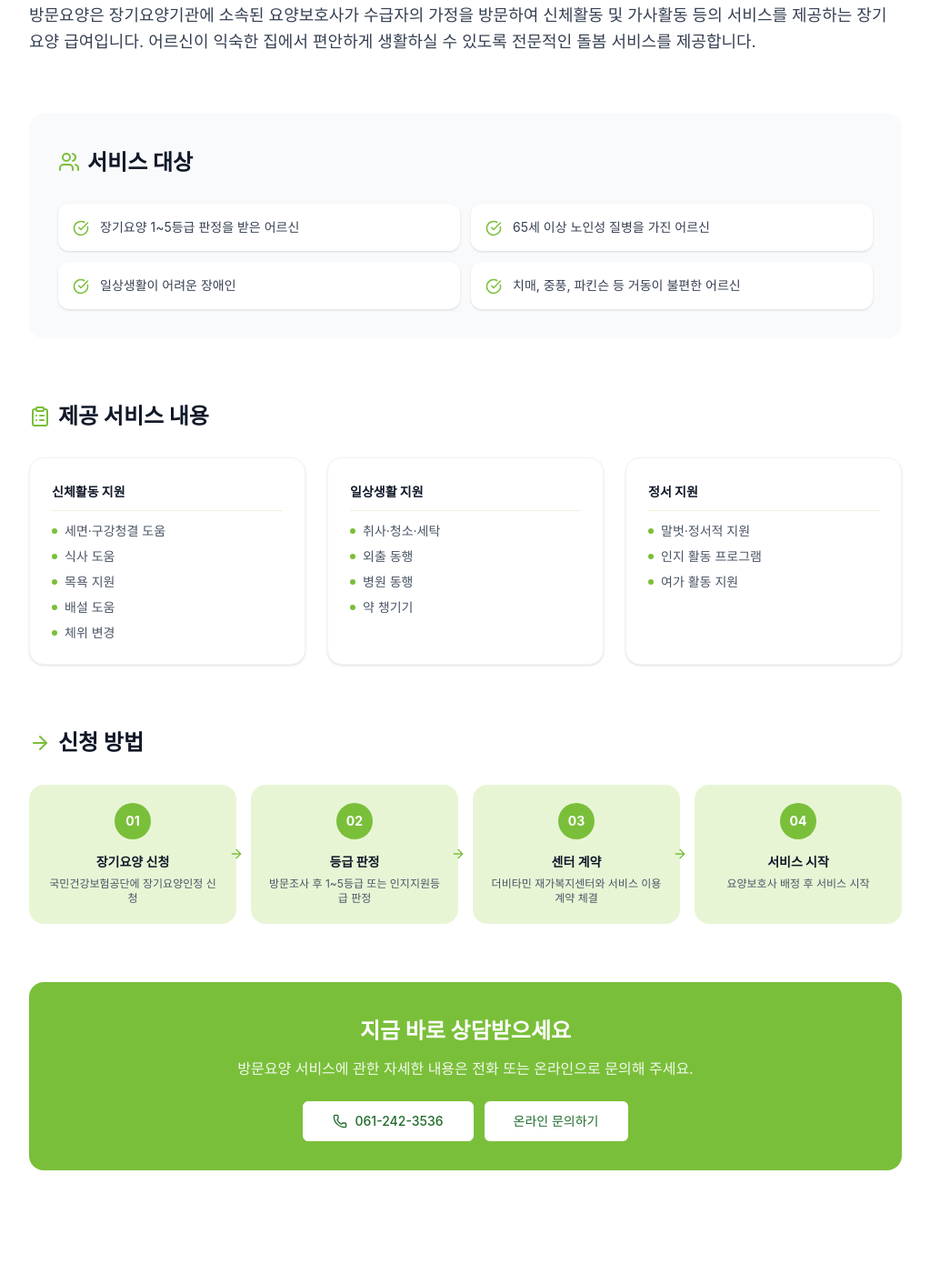
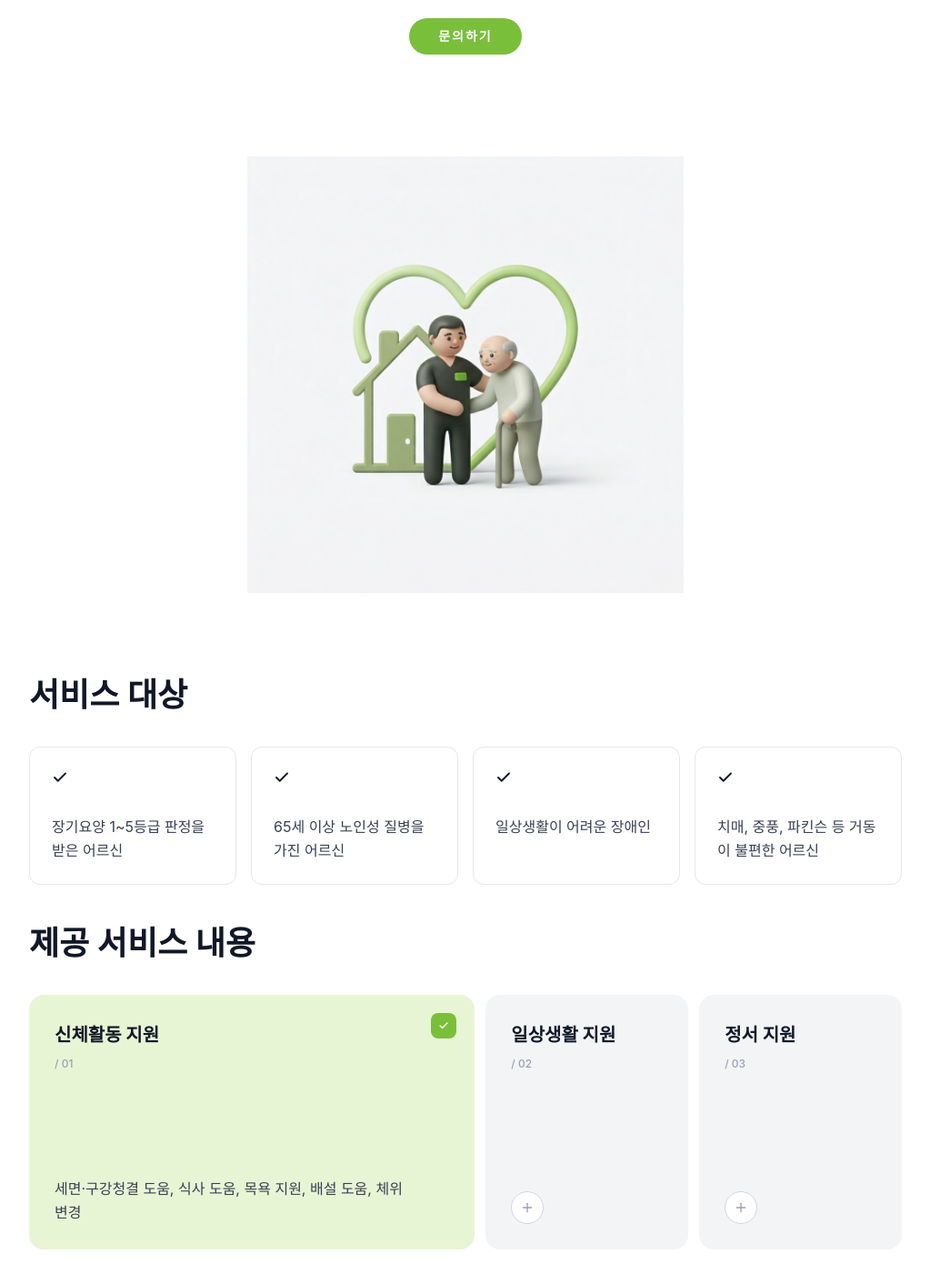
Before and after one commit to yun96126448-cpu/thevitamin_3_test, a Next.js app: page /visit-care in a window 1280 px wide. Shown: the part 440-1841 px from the top of the page at 91% size, without its empty margins (128-1151 px from the left). Built offline with nearby package versions, Linux system fonts and the light colour scheme; a web font is replaced by a local one.

Commit message:
배포 준비

```diff
--- a/app/globals.css
+++ b/app/globals.css
@@ -22,6 +22,23 @@ body {
   color: var(--foreground);
   font-family: 'Pretendard', -apple-system, BlinkMacSystemFont, system-ui, sans-serif;
   line-height: 1.5; /* 150% */
+  letter-spacing: 0;
+}
+
+* {
+  letter-spacing: 0 !important;
+}
+
+.tracking-widest {
+  letter-spacing: 2px !important;
+}
+
+.scrollbar-none {
+  scrollbar-width: none;
+  -ms-overflow-style: none;
+}
+.scrollbar-none::-webkit-scrollbar {
+  display: none;
 }
 
 /* 큰 글자 크기: 180% 줄간격 */
--- a/app/page.tsx
+++ b/app/page.tsx
@@ -8,8 +8,8 @@ export default function Home() {
     <>
       <HeroSection
         title={"마음을 담아 함께하는\n따뜻한 재가복지 서비스"}
-        mobileTitle={"마음을 담아 함께하는\n따뜻한 재가복지"}
-        subtitle="더비타민 재가복지센터는 어르신과 가족이 함께 행복할 수 있도록 전문적이고 따뜻한 돌봄 서비스를 제공합니다."
+        mobileTitle={"마음을 담아\n함께하는\n따뜻한 재가복지"}
+        subtitle={<>더비타민 재가복지센터는 어르신과 가족이 함께 행복할 수 있도록<br className="hidden md:block" /> 전문적이고 따뜻한 돌봄 서비스를 제공합니다.</>}
         primaryButtonText="서비스 알아보기"
         primaryButtonHref="/visit-care"
         secondaryButtonText="고객 문의"
--- a/app/visit-care/page.tsx
+++ b/app/visit-care/page.tsx
@@ -1,6 +1,7 @@
 import Link from "next/link";
-import { CheckCircle, Users, ClipboardList, ArrowRight, Phone } from "lucide-react";
+import { Phone, ClipboardList, Award, FileCheck2, PlayCircle } from "lucide-react";
 import { Button } from "@/components/ui/button";
+import ServiceExpandCards from "@/components/visit-care/ServiceExpandCards";
 
 const targets = [
   "장기요양 1~5등급 판정을 받은 어르신",
@@ -9,62 +10,59 @@ const targets = [
   "치매, 중풍, 파킨슨 등 거동이 불편한 어르신",
 ];
 
-const serviceItems = [
-  { category: "신체활동 지원", items: ["세면·구강청결 도움", "식사 도움", "목욕 지원", "배설 도움", "체위 변경"] },
-  { category: "일상생활 지원", items: ["취사·청소·세탁", "외출 동행", "병원 동행", "약 챙기기"] },
-  { category: "정서 지원", items: ["말벗·정서적 지원", "인지 활동 프로그램", "여가 활동 지원"] },
-];
-
 const steps = [
-  { step: "01", title: "장기요양 신청", desc: "국민건강보험공단에 장기요양인정 신청" },
-  { step: "02", title: "등급 판정", desc: "방문조사 후 1~5등급 또는 인지지원등급 판정" },
-  { step: "03", title: "센터 계약", desc: "더비타민 재가복지센터와 서비스 이용 계약 체결" },
-  { step: "04", title: "서비스 시작", desc: "요양보호사 배정 후 서비스 시작" },
+  { step: "01", title: "장기요양 신청", desc: "국민건강보험공단에 장기요양인정 신청", Icon: ClipboardList },
+  { step: "02", title: "등급 판정", desc: "방문조사 후 1~5등급 또는 인지지원등급 판정", Icon: Award },
+  { step: "03", title: "센터 계약", desc: "더비타민 재가복지센터와 서비스 이용 계약 체결", Icon: FileCheck2 },
+  { step: "04", title: "서비스 시작", desc: "요양보호사 배정 후 서비스 시작", Icon: PlayCircle },
 ];
 
 export default function VisitCare() {
   return (
     <div className="min-h-screen">
-      {/* 페이지 헤더 */}
-      <div
-        className="relative h-64 flex items-center justify-center bg-cover bg-center"
-        style={{
-          backgroundImage:
-            "url(https://images.unsplash.com/photo-1559839734-2b71ea197ec2?w=1920&auto=format&fit=crop&q=80)",
-        }}
-      >
-        <div className="absolute inset-0 bg-black/50" />
-        <div className="relative z-10 text-center text-white">
-          <p className="text-brand-green font-semibold text-sm uppercase tracking-widest mb-2">서비스 안내</p>
-          <h1 className="text-4xl font-bold">방문요양</h1>
-        </div>
+      {/* 히어로 - 클린 화이트 */}
+      <div className="text-center px-6 py-20 sm:py-28">
+        <h1 className="text-5xl sm:text-6xl lg:text-[72px] font-black text-gray-900 leading-[1.05] tracking-normal mb-7 max-w-2xl mx-auto">
+          방문요양이란?
+        </h1>
+        <p className="text-gray-500 text-lg leading-relaxed max-w-2xl mx-auto mb-10">
+          방문요양은 장기요양기관에 소속된 요양보호사가 수급자의 가정을 방문하여
+          신체활동 및 가사활동 등의 서비스를 제공하는 장기요양 급여입니다.
+          어르신이 익숙한 집에서 편안하게 생활하실 수 있도록 전문적인 돌봄 서비스를 제공합니다.
+        </p>
+        <a
+          href="tel:061-242-3536"
+          className="inline-flex items-center bg-brand-green text-white font-bold text-sm uppercase tracking-widest px-8 py-2.5 rounded-full hover:opacity-90 transition-opacity"
+        >
+          문의하기
+        </a>
       </div>
 
-      <div className="max-w-5xl mx-auto px-4 sm:px-6 lg:px-8 py-16 space-y-16">
-        {/* 서비스 소개 */}
+      {/* 이미지 섹션 */}
+      <div className="pb-20 flex justify-center px-4 sm:px-6 lg:px-8">
+        <img
+          src="/방문요양_home_clean.png"
+          alt="방문요양 서비스"
+          className="max-w-5xl w-full max-h-[480px] object-contain"
+        />
+      </div>
+
+      <div className="max-w-5xl mx-auto px-4 sm:px-6 lg:px-8 pb-16 space-y-8">
+        {/* 서비스 대상 */}
         <section>
-          <h2 className="text-2xl font-bold text-gray-900 mb-4 flex items-center gap-2">
-            <span className="w-1 h-7 bg-brand-green rounded-full inline-block" />
-            방문요양이란?
-          </h2>
-          <p className="text-gray-700 leading-relaxed text-lg">
-            방문요양은 장기요양기관에 소속된 요양보호사가 수급자의 가정을 방문하여 신체활동 및 가사활동 등의
-            서비스를 제공하는 장기요양 급여입니다. 어르신이 익숙한 집에서 편안하게 생활하실 수 있도록
-            전문적인 돌봄 서비스를 제공합니다.
-          </p>
-        </section>
-
-        {/* 서비스 대상 */}
-        <section className="bg-gray-50 rounded-2xl p-8">
-          <h2 className="text-2xl font-bold text-gray-900 mb-6 flex items-center gap-2">
-            <Users size={24} className="text-brand-green" />
+          <h2 className="text-3xl sm:text-4xl font-bold text-gray-900 leading-tight mb-6 tracking-[0]">
             서비스 대상
           </h2>
-          <ul className="grid grid-cols-1 sm:grid-cols-2 gap-3">
+          <ul className="grid grid-cols-1 sm:grid-cols-2 lg:grid-cols-4 gap-4">
             {targets.map((t, i) => (
-              <li key={i} className="flex items-start gap-3 bg-white rounded-xl p-4 shadow-sm">
-                <CheckCircle size={18} className="text-brand-green mt-0.5 shrink-0" />
-                <span className="text-gray-700 text-sm">{t}</span>
+              <li
+                key={i}
+                className="flex flex-col gap-8 bg-white border border-gray-200 rounded-xl p-6 hover:shadow-lg transition-shadow duration-300"
+              >
+                <svg xmlns="http://www.w3.org/2000/svg" width="18" height="18" viewBox="0 0 24 24" fill="none" stroke="currentColor" strokeWidth="2.5" strokeLinecap="round" strokeLinejoin="round" className="text-gray-900 shrink-0">
+                  <polyline points="20 6 9 17 4 12" />
+                </svg>
+                <span className="text-gray-700 text-sm sm:text-base leading-relaxed tracking-[0]">{t}</span>
               </li>
             ))}
           </ul>
@@ -72,50 +70,30 @@ export default function VisitCare() {
 
         {/* 제공 서비스 */}
         <section>
-          <h2 className="text-2xl font-bold text-gray-900 mb-6 flex items-center gap-2">
-            <ClipboardList size={24} className="text-brand-green" />
+          <h2 className="text-3xl sm:text-4xl font-bold text-gray-900 leading-tight mb-6">
             제공 서비스 내용
           </h2>
-          <div className="grid grid-cols-1 sm:grid-cols-3 gap-6">
-            {serviceItems.map((group) => (
-              <div key={group.category} className="bg-white border border-gray-100 rounded-2xl p-6 shadow-sm">
-                <h3 className="font-bold text-gray-900 mb-3 pb-2 border-b border-brand-green-light text-sm">
-                  {group.category}
-                </h3>
-                <ul className="space-y-2">
-                  {group.items.map((item) => (
-                    <li key={item} className="flex items-center gap-2 text-sm text-gray-600">
-                      <span className="w-1.5 h-1.5 rounded-full bg-brand-green shrink-0" />
-                      {item}
-                    </li>
-                  ))}
-                </ul>
-              </div>
-            ))}
-          </div>
+          <ServiceExpandCards />
         </section>
 
         {/* 신청 방법 */}
         <section>
-          <h2 className="text-2xl font-bold text-gray-900 mb-6 flex items-center gap-2">
-            <ArrowRight size={24} className="text-brand-green" />
-            신청 방법
-          </h2>
-          <div className="grid grid-cols-1 sm:grid-cols-4 gap-4">
+          <h2 className="text-3xl sm:text-4xl font-bold text-gray-900 leading-tight mb-6">신청 방법</h2>
+          <div className="grid grid-cols-1 sm:grid-cols-4 gap-5">
             {steps.map((s, i) => (
-              <div key={s.step} className="relative">
-                <div className="bg-brand-green-light rounded-2xl p-5 text-center h-full">
-                  <div className="w-10 h-10 rounded-full bg-brand-green text-white font-bold text-sm flex items-center justify-center mx-auto mb-3">
-                    {s.step}
+              <div key={s.step} className="flex flex-col gap-4">
+                <div className="bg-brand-green-light rounded-2xl h-44 flex items-center justify-center">
+                  <s.Icon size={52} className="text-brand-green opacity-50" />
+                </div>
+                <div className="flex items-start gap-3">
+                  <div className="w-7 h-7 rounded-full bg-gray-900 text-white text-xs font-bold flex items-center justify-center flex-shrink-0 mt-0.5">
+                    {i + 1}
                   </div>
-                  <h3 className="font-bold text-gray-900 text-sm mb-1">{s.title}</h3>
-                  <p className="text-xs text-gray-600">{s.desc}</p>
+                  <div>
+                    <p className="font-bold text-gray-900 text-sm leading-snug mb-1">{s.title}</p>
+                    <p className="text-xs text-gray-500 leading-relaxed">{s.desc}</p>
+                  </div>
                 </div>
-                {i < steps.length - 1 && (
-                  <div className="hidden sm:flex absolute top-1/2 -right-2 z-10 -translate-y-1/2">
-                    <ArrowRight size={16} className="text-brand-green" />
-                  </div>
-                )}
               </div>
             ))}
           </div>
--- a/components/ui/hero-section-4.tsx
+++ b/components/ui/hero-section-4.tsx
@@ -8,7 +8,7 @@ import { Button } from "@/components/ui/button";
 interface HeroSectionProps extends React.HTMLAttributes<HTMLDivElement> {
   title: string;
   mobileTitle?: string;
-  subtitle: string;
+  subtitle: React.ReactNode;
   primaryButtonText: string;
   primaryButtonHref: string;
   secondaryButtonText: string;
@@ -78,7 +78,7 @@ const HeroSection = React.forwardRef<HTMLDivElement, HeroSectionProps>(
           animate="visible"
         >
           <motion.h1
-            className="text-4xl font-bold tracking-tight sm:text-5xl md:text-6xl text-white whitespace-pre-line"
+            className="text-5xl font-black sm:text-6xl lg:text-[72px] leading-[0.8] text-white whitespace-pre-line"
             variants={itemVariants}
           >
             {mobileTitle ? (
--- /dev/null
+++ b/components/visit-care/ServiceExpandCards.tsx
@@ -0,0 +1,120 @@
+"use client";
+
+import { useState } from "react";
+import { Check, Plus } from "lucide-react";
+
+const serviceItems = [
+  {
+    num: "01",
+    category: "신체활동 지원",
+    items: ["세면·구강청결 도움", "식사 도움", "목욕 지원", "배설 도움", "체위 변경"],
+  },
+  {
+    num: "02",
+    category: "일상생활 지원",
+    items: ["취사·청소·세탁", "외출 동행", "병원 동행", "약 챙기기"],
+  },
+  {
+    num: "03",
+    category: "정서 지원",
+    items: ["말벗·정서적 지원", "인지 활동 프로그램", "여가 활동 지원"],
+  },
+];
+
+export default function ServiceExpandCards() {
+  const [activeIndex, setActiveIndex] = useState(0);
+
+  return (
+    <>
+      {/* 모바일: 슬라이드 스크롤 */}
+      <div className="md:hidden overflow-x-auto snap-x snap-mandatory flex gap-3 pb-2 scrollbar-none">
+        {serviceItems.map((item) => (
+          <div
+            key={item.num}
+            className="snap-start shrink-0 w-[86%] rounded-2xl bg-brand-green-light p-7 flex flex-col"
+          >
+            <div className="flex-1">
+              <h3 className="font-bold text-gray-900 leading-tight mb-2 text-xl">
+                {item.category}
+              </h3>
+              <p className="text-xs text-gray-400 font-medium">/ {item.num}</p>
+            </div>
+            <p
+              className="text-gray-700 text-sm leading-relaxed mt-4"
+              style={{ wordBreak: "keep-all", overflowWrap: "break-word" }}
+            >
+              {item.items.join(", ")}
+            </p>
+          </div>
+        ))}
+      </div>
+
+      {/* PC: 기존 hover 확장 */}
+      <div className="hidden md:flex gap-3 h-[280px]">
+        {serviceItems.map((item, i) => {
+          const isActive = activeIndex === i;
+          return (
+            <div
+              key={item.num}
+              onMouseEnter={() => setActiveIndex(i)}
+              className={[
+                "relative rounded-2xl cursor-default transition-all duration-500 overflow-hidden select-none",
+                isActive ? "flex-[2.2] bg-brand-green-light" : "flex-1 bg-gray-100",
+              ].join(" ")}
+            >
+              <div className="flex flex-col h-full p-7">
+                <div className="flex-1">
+                  <h3 className="font-bold text-gray-900 leading-tight mb-2 text-xl">
+                    {item.category}
+                  </h3>
+                  <p className="text-xs text-gray-400 font-medium">/ {item.num}</p>
+                </div>
+
+                <div
+                  className="mt-4 pr-12 transition-opacity duration-200"
+                  style={{
+                    opacity: isActive ? 1 : 0,
+                    transitionDelay: isActive ? "460ms" : "0ms",
+                    pointerEvents: isActive ? "auto" : "none",
+                  }}
+                >
+                  <p
+                    className="text-gray-700 text-sm sm:text-base leading-relaxed"
+                    style={{ wordBreak: "keep-all", overflowWrap: "break-word" }}
+                  >
+                    {item.items.join(", ")}
+                  </p>
+                </div>
+
+                <div
+                  className="flex justify-start mt-4 transition-opacity duration-150 absolute bottom-7 left-7"
+                  style={{
+                    opacity: isActive ? 0 : 1,
+                    pointerEvents: isActive ? "none" : "auto",
+                  }}
+                >
+                  <div className="w-9 h-9 rounded-full border border-gray-300 bg-white flex items-center justify-center text-gray-400">
+                    <Plus size={16} />
+                  </div>
+                </div>
+              </div>
+
+              <div
+                className="absolute top-5 right-5 transition-opacity duration-200"
+                style={{
+                  opacity: isActive ? 1 : 0,
+                  transitionDelay: isActive ? "460ms" : "0ms",
+                  pointerEvents: "none",
+                }}
+              >
+                <div className="w-7 h-7 bg-brand-green rounded-lg flex items-center justify-center">
+                  <Check size={12} color="white" strokeWidth={2.5} />
+                </div>
+              </div>
+            </div>
+          );
+        })}
+      </div>
+    </>
+  );
+}
```
Also changed, not shown: app/notices/page.tsx (+4 -4 lines), public/방문요양_home_clean.png (added).
